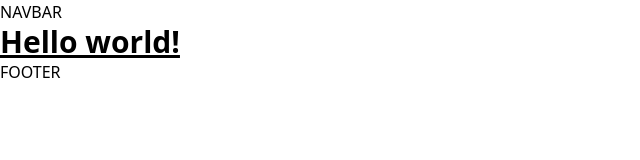
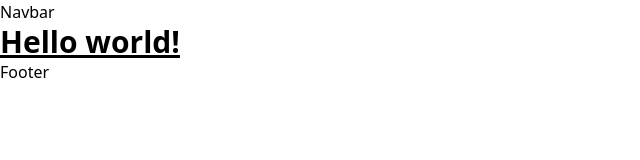
Before and after one commit to AleksaMarjanov/nft_marketplace, a Next.js app: page / in a window 1280 px wide. Shown: the top 160 px of the page, without its empty margins (0-640 px from the left). Built offline with nearby package versions, Linux system fonts and the light colour scheme.

Commit message:
add navbar/footer

```diff
--- /dev/null
+++ b/components/Footer.jsx
@@ -0,0 +1,7 @@
+import React from 'react';
+
+const Footer = () => (
+  <div>Footer</div>
+);
+
+export default Footer;
--- /dev/null
+++ b/components/Navbar.jsx
@@ -0,0 +1,7 @@
+import React from 'react';
+
+const Navbar = () => (
+  <div>Navbar</div>
+);
+
+export default Navbar;
--- a/pages/_app.js
+++ b/pages/_app.js
@@ -1,13 +1,15 @@
 import { ThemeProvider } from 'next-themes';
 
 import '../styles/globals.css';
+import Navbar from '../components/Navbar';
+import Footer from '../components/Footer';
 
 const MyApp = ({ Component, pageProps }) => (
   <ThemeProvider attribute="class">
-    <div>
-      <h1>NAVBAR</h1>
+    <div className="dark:bg-nft-dark bg-white min-h-screen">
+      <Navbar />
       <Component {...pageProps} />
-      <h1>FOOTER</h1>
+      <Footer />
     </div>
   </ThemeProvider>
 
--- a/pages/api/hello.js
+++ /dev/null
@@ -1,5 +0,0 @@
-// Next.js API route support: https://nextjs.org/docs/api-routes/introduction
-
-export default function handler(req, res) {
-  res.status(200).json({ name: 'John Doe' })
-}
```
Also changed, not shown: package.json (+5 -4 lines), tailwind.config.js (line endings or trailing spaces), 1 other file (tests, documents, lock files or other folders).
